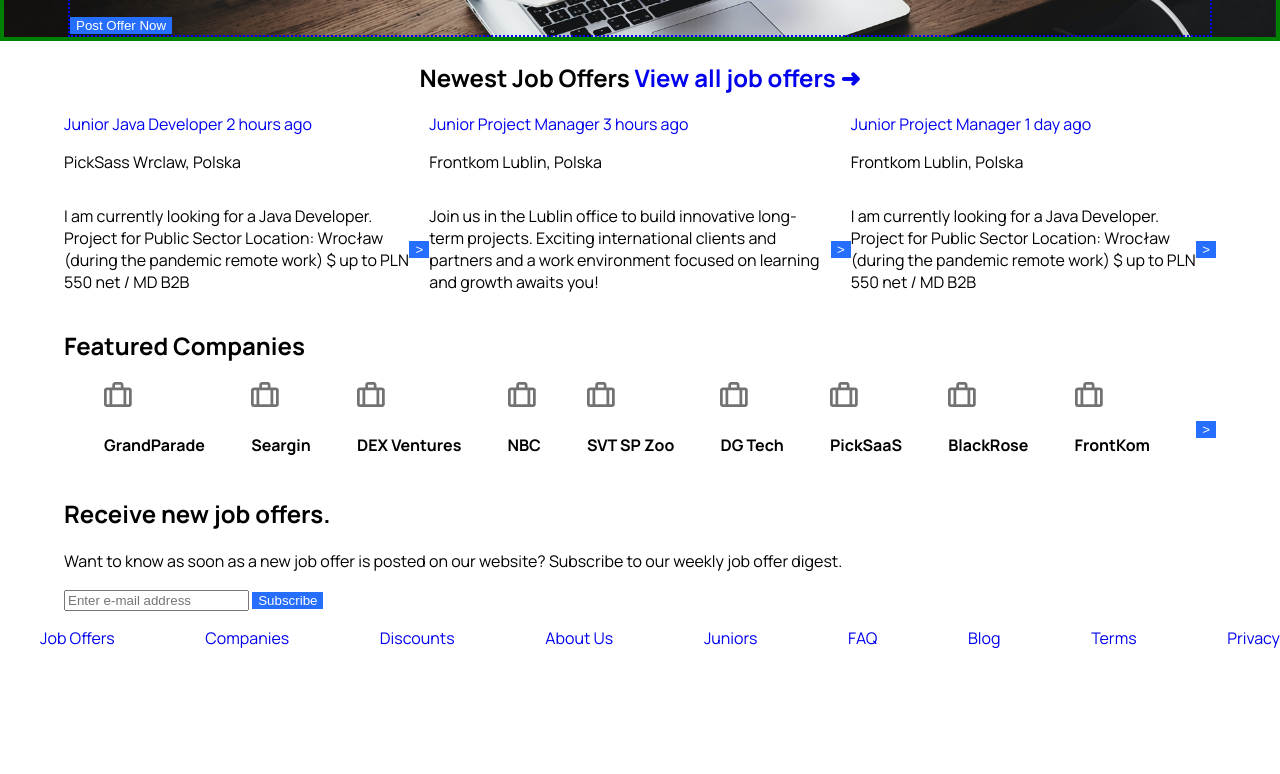
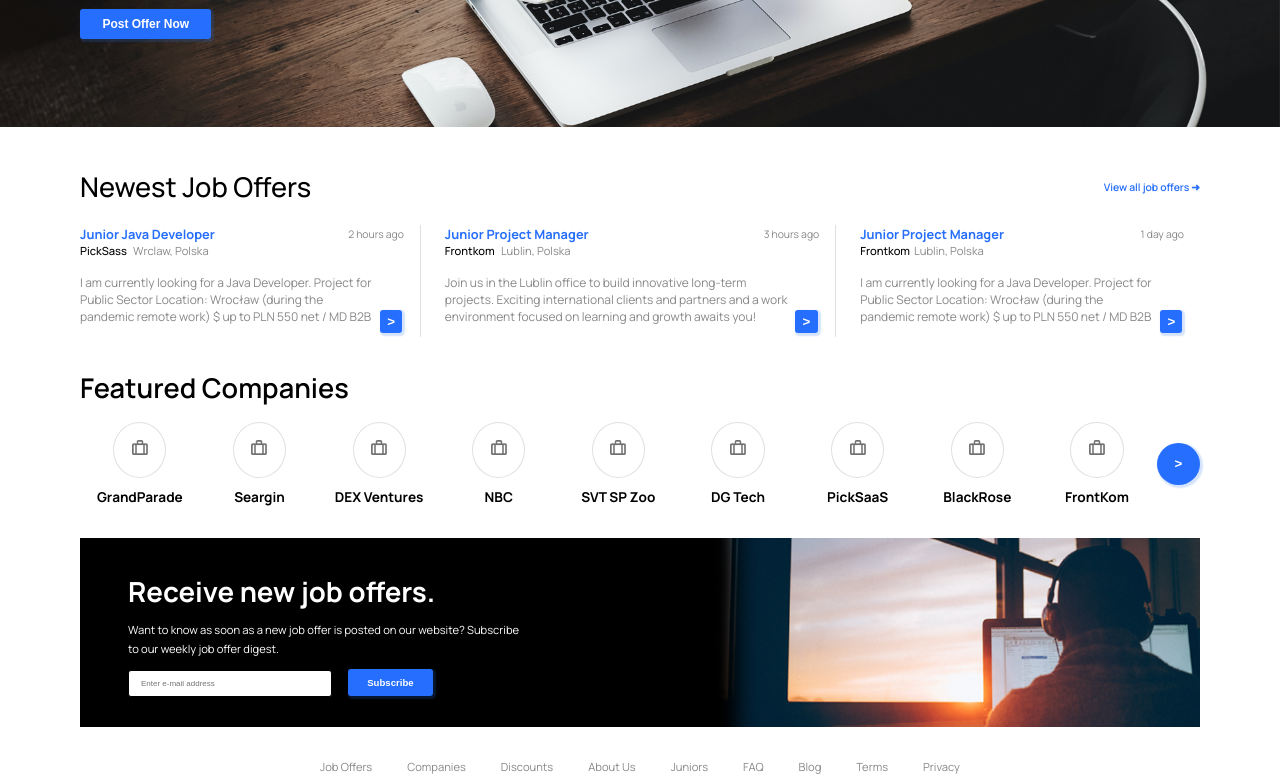
Before and after one commit to thenameiswiiwin/jjo-layout, a plain HTML site: page index.html in a window 1280 px wide. Shown: the part 183-957 px from the top of the page. Before the commit the page ends 848 px from the top, so only its background shows below. Drawn offline with Linux system fonts and the light colour scheme.

Commit message:
CSS: completed

```diff
--- a/css/style.css
+++ b/css/style.css
@@ -3,34 +3,17 @@
 	--clr-black: #000;
 	--clr-white: #fff;
 	--clr-btn: #266efd;
+	--clr-font: #276ffb;
+	--clr--grey: #888888;
+	--clr--border: #e2dfdf;
 
 	--ff-primary: 'Manrope', sans-serif;
+
 	--fw-normal: 400;
 	--fw-medium: 500;
 	--fw-semibold: 600;
 	--fw-bold: 700;
 }
-
-/* BORDER TEST */
-header {
-	border: 4px solid green;
-}
-nav {
-	border: 2px dotted blue;
-}
-.hero {
-	border: 2px dotted blue;
-}
-/* main {
-	border: 4px solid red;
-}
-footer {
-	border: 4px solid blue;
-} */
-/* .container {
-	border: 5px dashed brown;
-} */
-/* BORDER TEST */
 
 html {
 	box-sizing: border-box;
@@ -46,6 +29,8 @@ body {
 	margin: 0;
 	background-color: var(--clr-white);
 	font-family: var(--ff-primary);
+	height: 100vh;
+	width: 100vw;
 }
 ul {
 	display: flex;
@@ -57,16 +42,17 @@ ul {
 a {
 	text-decoration: none;
 }
-.container {
-	margin: 0 4rem;
-	padding: 0;
-}
-
-/* BUTTON */
 button {
 	background-color: var(--clr-btn);
+	font-weight: var(--fw-bold);
 	color: var(--clr-white);
 	border: none;
+	box-shadow: 1.5px 1.5px 1.5px 1.5px rgba(40, 117, 233, 0.2);
+	border-radius: 3px;
+}
+.container {
+	margin: 0 5rem;
+	padding: 0;
 }
 
 /* HEADER */
@@ -85,43 +71,211 @@ nav {
 .nav__logo {
 	color: var(--clr-white);
 	font-weight: var(--fw-bold);
+	padding-top: 0.75rem;
 }
 .nav__menu {
-	padding-top: 0.8rem;
+	padding-top: 0.5rem;
 }
-.menu__item a {
+.nav__item a {
 	font-size: 0.75rem;
 	font-weight: var(--fw-semibold);
 	color: var(--clr-white);
-	padding: 0 0.5rem;
+	padding: 0 0.45rem;
 }
-.menu__btn {
+.nav__btn {
 	font-size: 0.75rem;
-	font-weight: var(--fw-bold);
-	border-radius: 4px;
 	margin-left: 0.4rem;
 	padding: 0.5rem 0.8rem;
-	box-shadow: 2px 2px 2px 2px rgba(35, 104, 255, 0.3);
+}
+/* hero */
+section.hero {
+	color: var(--clr-white);
+	padding: 1.5rem 0 5.5rem 0;
+	line-height: 0.4;
+}
+.hero__title {
+	font-size: 1.73rem;
 }
 
-/* hero */
+.hero__description {
+	font-size: 0.75rem;
+}
+.hero__btn {
+	font-size: 0.75rem;
+	margin-top: 0.6rem;
+	padding: 0.5rem 1.4rem;
+}
 
 /* MAIN */
 /* newest job offers */
 section.offers {
-	display: flex;
-	flex-flow: column nowrap;
-	justify-content: center;
-	align-items: center;
+	padding: 0;
+	margin: 0;
 }
-.articles,
-.job__bottom {
+.offers__articles,
+.offers__description {
 	display: flex;
 	flex-flow: row nowrap;
 	justify-content: space-evenly;
+	align-items: flex-end;
+}
+.offers__job {
+	border-right: 1px solid var(--clr--border);
+	padding-left: 1.5rem;
+	margin-top: 0;
+}
+.offers__job:first-child {
+	padding-left: 0;
+}
+.offers__job:last-child {
+	border-right: none;
+}
+.offers__title {
+	display: flex;
+	flex-flow: row nowrap;
+	justify-content: space-between;
 	align-items: center;
+	font-size: 1.7rem;
+	font-weight: var(--fw-medium);
+	margin-top: 2.55rem;
+	margin-bottom: 1.28rem;
+}
+.offers__all-jobs {
+	font-size: 0.65rem;
+	font-weight: var(--fw-semibold);
+	color: var(--clr-font);
+}
+.offers__job-title {
+	display: flex;
+	flex-flow: row nowrap;
+	justify-content: space-between;
+	align-items: center;
+	font-size: 0.8rem;
+	font-weight: var(--fw-bold);
+	color: var(--clr-font);
+	font-display: inline-block;
+}
+.offers__posted {
+	color: var(--clr--grey);
+	font-size: 0.65rem;
+	font-weight: var(--fw-normal);
+	margin-right: 1rem;
+}
+.offers__company {
+	font-size: 0.7rem;
+	font-weight: var(--fw-medium);
+	margin-top: 0;
+	margin-bottom: 0.2rem;
+	padding: 0;
+}
+.offers__company span {
+	color: var(--clr--grey);
+	margin-left: 0.25rem;
+	font-weight: var(--fw-normal);
+}
+.offers__description {
+	color: var(--clr--grey);
+	margin-bottom: 0;
+}
+.offers__description p {
+	font-size: 0.75rem;
+	display: inline-block;
+}
+.offers__btn {
+	border: none;
+	padding: 0.25rem 0.45rem;
+	margin: 0 1.1rem 0.2rem 0.2rem;
 }
 /* featured companies */
+section.featured {
+	padding: 0;
+	margin: 0;
+	text-align: center;
+}
+.featured__title {
+	font-size: 1.7rem;
+	font-weight: var(--fw-semibold);
+	padding: 0;
+	margin: 2rem 0 1rem 0;
+	text-align: left;
+}
+.featured__list {
+	margin: 0;
+	padding: 0;
+}
+.featured__item {
+	padding: 0;
+	flex: 1;
+	display: inline-block;
+	align-self: stretch;
+}
+.featured__border {
+	border: 1px solid var(--clr--border);
+	border-radius: 50%;
+	display: inline-block;
+}
+.featured__icon {
+	margin: 1.1rem;
+	width: 1rem;
+}
+.featured__description {
+	font-size: 0.85rem;
+	font-weight: var(--fw-bold);
+	margin-top: 0.6rem;
+	margin-bottom: 0;
+}
+.featured__btn {
+	border-radius: 50%;
+	padding: 0.85rem;
+	width: 2.7rem;
+}
 /* subscribe */
+section.subscribe {
+	background-color: var(--clr-black);
+	background-image: url(/images/Newsletter-image.png);
+	background-size: cover;
+	color: var(--clr-white);
+	margin-top: 2rem;
+	margin-bottom: 2rem;
+}
+.subscribe__container {
+	padding: 1.65rem 0 1.85rem 3rem;
+	line-height: 0.35;
+}
+.subscribe__title {
+	font-weight: var(--fw-bold);
+	font-size: 1.73rem;
+}
+.subscribe__description {
+	font-size: 0.7rem;
+	width: 37%;
+	line-height: 1.7;
+}
+.subscribe__input {
+	border: 1px solid var(--clr-black);
+	border-radius: 3px;
+	font-size: 0.5rem;
+	padding: 0.5rem 5rem 0.5rem 0.75rem;
+}
+.subscribe__btn {
+	font-size: 0.6rem;
+	padding: 0.5rem 1.2rem;
+	margin-left: 0.8rem;
+}
 
 /* FOOTER */
+footer {
+	font-size: 0.7rem;
+	width: 50%;
+	margin: 0 auto;
+}
+.footer__list {
+	display: flex;
+	justify-content: space-between;
+	align-items: flex-end;
+	margin: 0;
+	padding: 0;
+}
+.footer__item a {
+	color: var(--clr--grey);
+}
--- a/index.html
+++ b/index.html
@@ -18,11 +18,11 @@
 				<nav>
 					<h1 class="nav__logo">JJO</h1>
 					<ul class="nav__menu">
-						<li class="menu__item"><a href="#">Discounts</a></li>
-						<li class="menu__item"><a href="#">About Us</a></li>
-						<li class="menu__item"><a href="#">FAQ</a></li>
-						<li class="menu__item"><a href="#">Blog</a></li>
-						<button class="menu__btn">Login</button>
+						<li class="nav__item"><a href="#">Discounts</a></li>
+						<li class="nav__item"><a href="#">About Us</a></li>
+						<li class="nav__item"><a href="#">FAQ</a></li>
+						<li class="nav__item"><a href="#">Blog</a></li>
+						<button class="nav__btn">Login</button>
 					</ul>
 				</nav>
 				<!-- NAVIGATION END -->
@@ -43,141 +43,157 @@
 				<section class="offers">
 					<h1 class="offers__title">
 						Newest Job Offers
-						<a href="#" class="offers__btn">View all job offers ➜</a>
+						<a href="#" class="offers__all-jobs">View all job offers ➜</a>
 					</h1>
-					<div class="articles">
+					<div class="offers__articles">
 						<article class="offers__job">
-							<div class="job__top">
-								<a href="#" class="job__title"
+							<a href="#" class="offers__job-title"
 								>Junior Java Developer
-									<span class="job__time">2 hours ago</span></a
+								<span class="offers__posted">2 hours ago</span></a
 							>
-								<p><span class="job__company">PickSass</span> Wrclaw, Polska</p>
-							</div>
-							<div class="job__bottom">
+							<p class="offers__company">
+								PickSass<span> Wrclaw, Polska</span>
+							</p>
+							<div class="offers__description">
 								<p>
 									I am currently looking for a Java Developer. Project for
 									Public Sector Location: Wrocław (during the pandemic remote
 									work) $ up to PLN 550 net / MD B2B
 								</p>
-								<button class="job__btn">></button>
+								<button class="offers__btn">></button>
 							</div>
 						</article>
 						<!-- ARTICLE 1 ENDS -->
 						<article class="offers__job">
-							<div class="job__top">
-								<a href="#" class="job__title"
+							<a href="#" class="offers__job-title"
 								>Junior Project Manager
-									<span class="job__time">3 hours ago</span></a
+								<span class="offers__posted">3 hours ago</span></a
 							>
-								<p><span class="job__company">Frontkom</span> Lublin, Polska</p>
-							</div>
-							<div class="job__bottom">
+							<p class="offers__company">
+								Frontkom<span> Lublin, Polska</span>
+							</p>
+							<div class="offers__description">
 								<p>
 									Join us in the Lublin office to build innovative long-term
 									projects. Exciting international clients and partners and a
 									work environment focused on learning and growth awaits you!
 								</p>
-								<button class="job__btn">></button>
+								<button class="offers__btn">></button>
 							</div>
 						</article>
 						<!-- ARTICLE 2 ENDS -->
 						<article class="offers__job">
-							<div class="job__top">
-								<a href="#" class="job__title"
+							<a href="#" class="offers__job-title"
 								>Junior Project Manager
-									<span class="job__time">1 day ago</span></a
+								<span class="offers__posted">1 day ago</span></a
 							>
-								<p><span class="job__company">Frontkom</span> Lublin, Polska</p>
-							</div>
-							<div class="job__bottom">
+							<p class="offers__company">Frontkom<span>Lublin, Polska</span></p>
+							<div class="offers__description">
 								<p>
 									I am currently looking for a Java Developer. Project for
 									Public Sector Location: Wrocław (during the pandemic remote
 									work) $ up to PLN 550 net / MD B2B
 								</p>
-								<button class="job__btn">></button>
+								<button class="offers__btn">></button>
 							</div>
 						</article>
 						<!-- ARTICLE 3 ENDS -->
 					</div>
-					<!-- ARTICLES END -->
+					<!-- OFFERS ARTICLES END -->
 				</section>
 				<!-- NEWEST JOB OFFERS END -->
 				<section class="featured">
 					<h1 class="featured__title">Featured Companies</h1>
 					<ul class="featured__list">
 						<li class="featured__item">
+							<div class="featured__border">
 								<img
 									class="featured__icon"
 									src="/images/icon-briefcase.png"
 									alt="briefcase icon"
 								/>
-							<h4 class="featured__description">GrandParade</h4>
+							</div>
+							<p class="featured__description">GrandParade</p>
 						</li>
 						<li class="featured__item">
+							<div class="featured__border">
 								<img
 									class="featured__icon"
 									src="/images/icon-briefcase.png"
 									alt="briefcase icon"
 								/>
-							<h4 class="featured__description">Seargin</h4>
+							</div>
+							<p class="featured__description">Seargin</p>
 						</li>
 						<li class="featured__item">
+							<div class="featured__border">
 								<img
 									class="featured__icon"
 									src="/images/icon-briefcase.png"
 									alt="briefcase icon"
 								/>
-							<h4 class="featured__description">DEX Ventures</h4>
+							</div>
+							<p class="featured__description">DEX Ventures</p>
 						</li>
 						<li class="featured__item">
+							<div class="featured__border">
 								<img
 									class="featured__icon"
 									src="/images/icon-briefcase.png"
 									alt="briefcase icon"
 								/>
-							<h4 class="featured__description">NBC</h4>
+							</div>
+							<p class="featured__description">NBC</p>
 						</li>
 						<li class="featured__item">
+							<div class="featured__border">
 								<img
 									class="featured__icon"
 									src="/images/icon-briefcase.png"
 									alt="briefcase icon"
 								/>
-							<h4 class="featured__description">SVT SP Zoo</h4>
+							</div>
+							<p class="featured__description">SVT SP Zoo</p>
 						</li>
 						<li class="featured__item">
+							<div class="featured__border">
 								<img
 									class="featured__icon"
 									src="/images/icon-briefcase.png"
 									alt="briefcase icon"
 								/>
-							<h4 class="featured__description">DG Tech</h4>
+							</div>
+							<p class="featured__description">DG Tech</p>
 						</li>
 						<li class="featured__item">
+							<div class="featured__border">
 								<img
 									class="featured__icon"
 									src="/images/icon-briefcase.png"
 									alt="briefcase icon"
 								/>
-							<h4 class="featured__description">PickSaaS</h4>
+							</div>
+							<p class="featured__description">PickSaaS</p>
 						</li>
 						<li class="featured__item">
+							<div class="featured__border">
 								<img
 									class="featured__icon"
 									src="/images/icon-briefcase.png"
 									alt="briefcase icon"
 								/>
-							<h4 class="featured__description">BlackRose</h4>
+							</div>
+							<p class="featured__description">BlackRose</p>
 						</li>
 						<li class="featured__item">
+							<div class="featured__border">
 								<img
 									class="featured__icon"
 									src="/images/icon-briefcase.png"
 									alt="briefcase icon"
 								/>
-							<h4 class="featured__description">FrontKom</h4>
+							</div>
+							<p class="featured__description">FrontKom</p>
 						</li>
 						<button class="featured__btn">></button>
 					</ul>
@@ -185,6 +201,7 @@
 				</section>
 				<!-- FEATURED COMPANIES END -->
 				<section class="subscribe">
+					<div class="subscribe__container">
 						<h1 class="subscribe__title">Receive new job offers.</h1>
 						<p class="subscribe__description">
 							Want to know as soon as a new job offer is posted on our website?
@@ -199,6 +216,7 @@
 						/>
 						<button class="subscribe__btn">Subscribe</button>
 					</div>
+					<!-- SUBSCRIBE CONTAINER END -->
 				</section>
 				<!-- SUBSCRIBE END -->
 			</div>
@@ -206,7 +224,7 @@
 		</main>
 		<!-- MAIN END  -->
 		<footer>
-			<ul class="footer">
+			<ul class="footer__list">
 				<li class="footer__item"><a href="#">Job Offers</a></li>
 				<li class="footer__item"><a href="#">Companies</a></li>
 				<li class="footer__item"><a href="#">Discounts</a></li>
@@ -214,7 +232,7 @@
 				<li class="footer__item"><a href="#">Juniors</a></li>
 				<li class="footer__item"><a href="#">FAQ</a></li>
 				<li class="footer__item"><a href="#">Blog</a></li>
-				<li class="footeR__item"><a href="#">Terms</a></li>
+				<li class="footer__item"><a href="#">Terms</a></li>
 				<li class="footer__item"><a href="#">Privacy</a></li>
 			</ul>
 		</footer>
```
Lines whose indentation alone changed are shown as unchanged.
